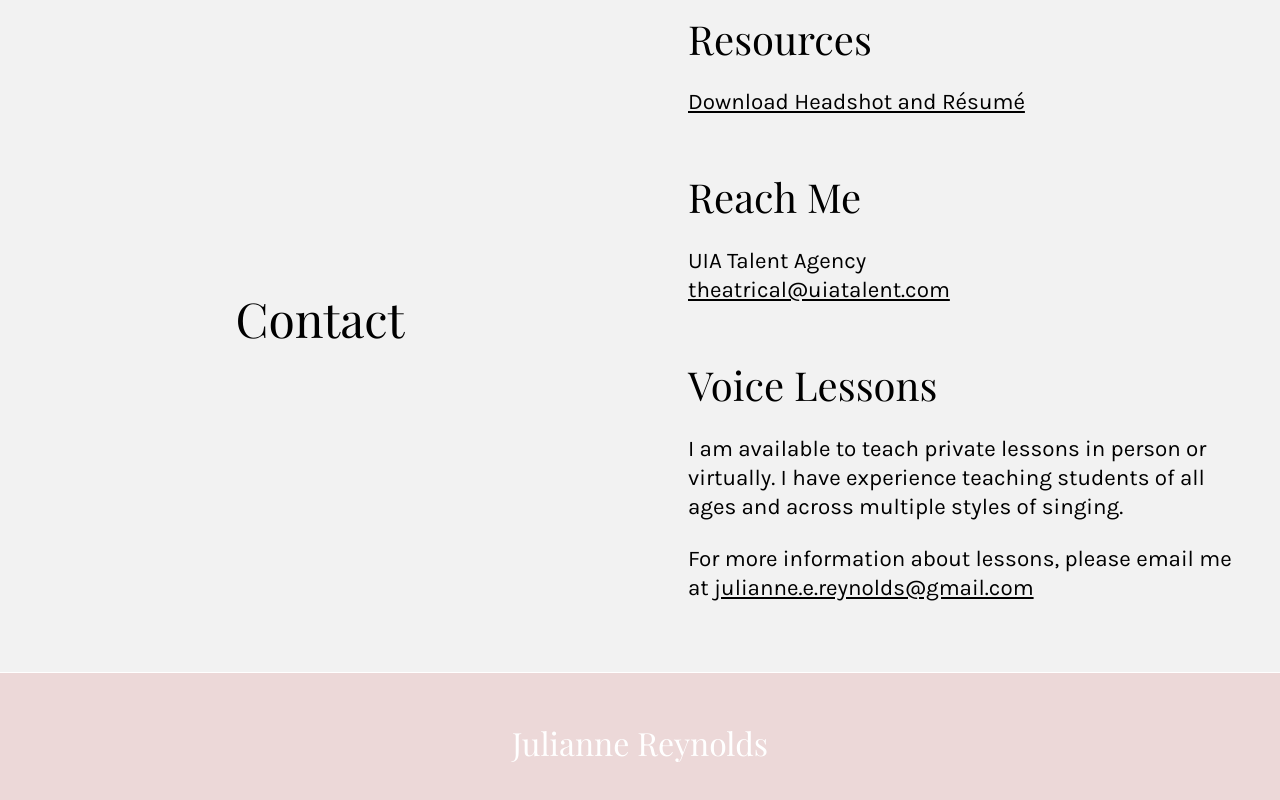
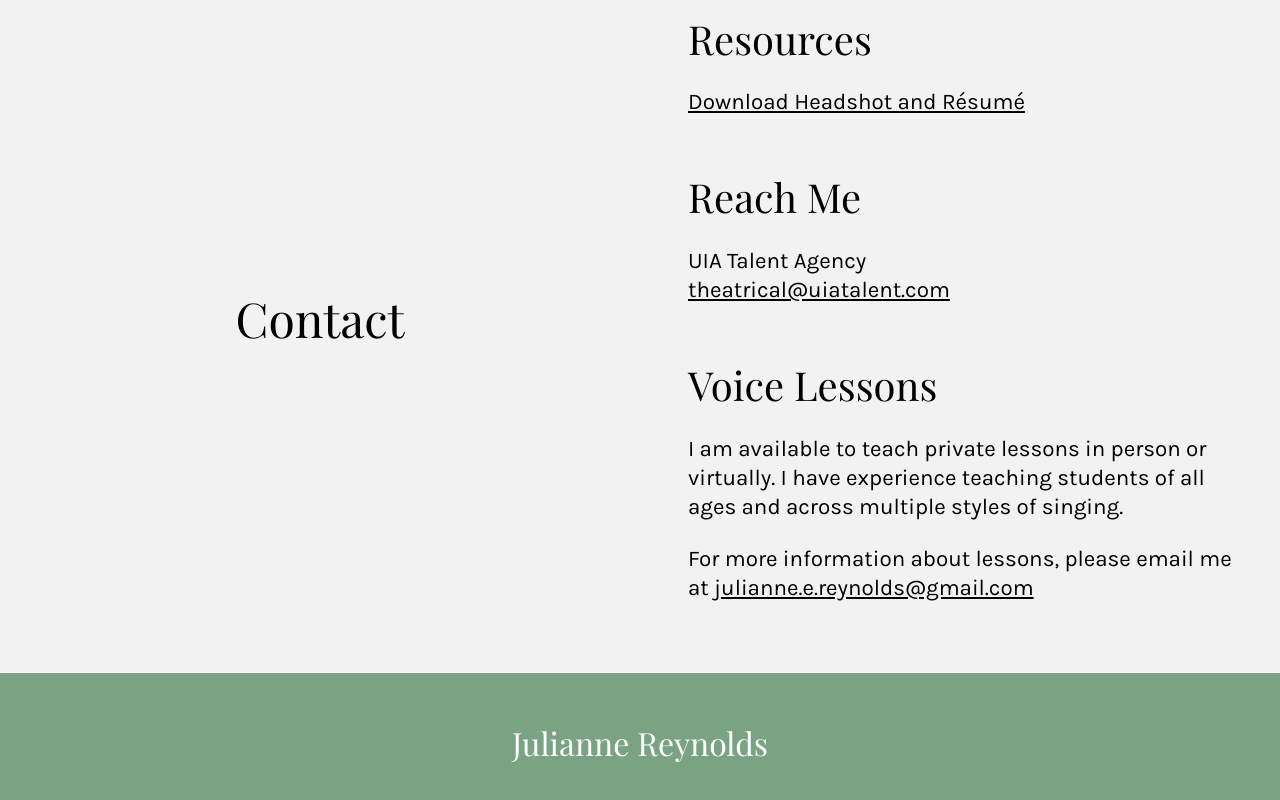
Before and after one commit to darrenjaworski/jcrew-site, a React (Create React App) app: page / in a window 1280 px wide. Shown: the part 6900-7700 px from the top of the page. Built offline with nearby package versions, Linux system fonts and the light colour scheme.

Commit message:
Trying new background color

```diff
--- a/src/presentation/theme/theme.ts
+++ b/src/presentation/theme/theme.ts
@@ -1,6 +1,6 @@
 export const theme = {
   colors: {
-    primary: "#ebcdccab",
+    primary: "#7aa383",
     secondary: "#F2F2F2",
     tertiary: "#F2F2F2",
   },
```
